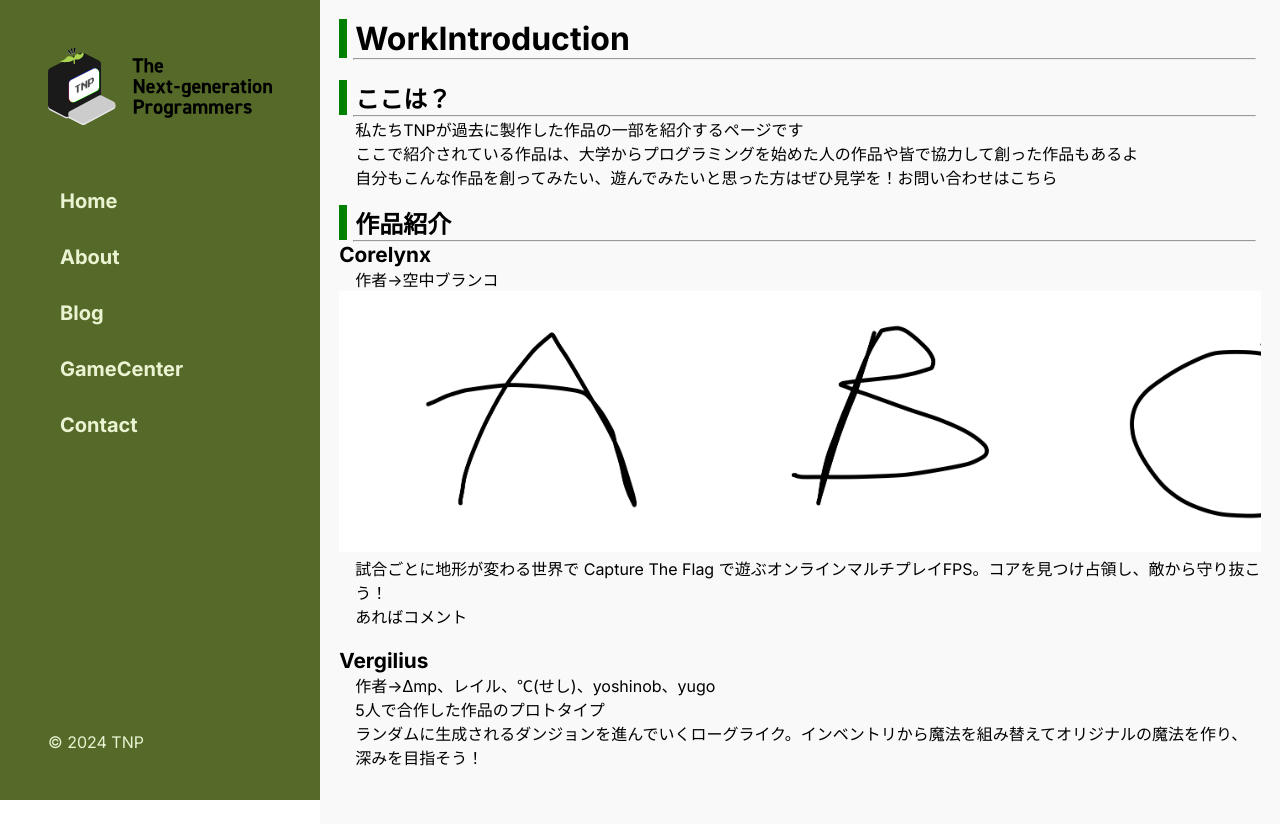
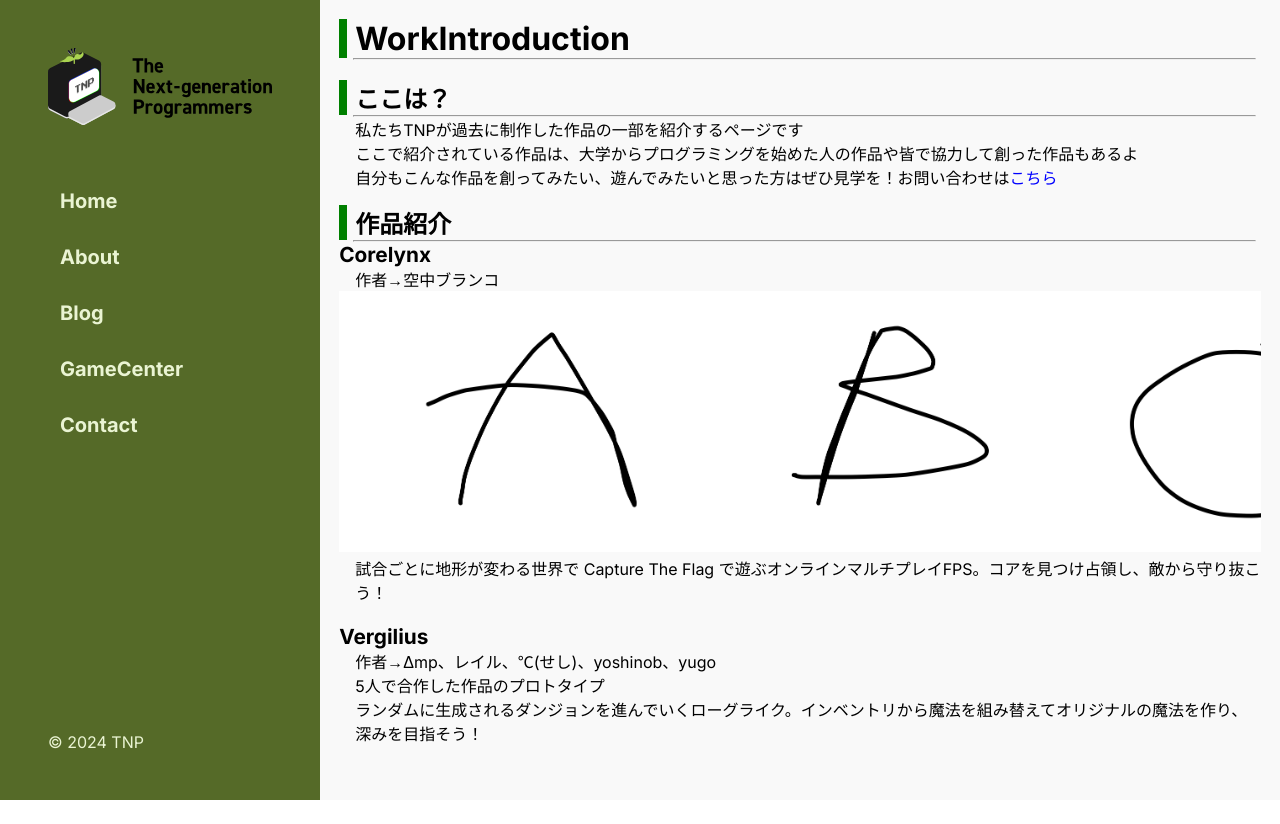
Before and after one commit to TNP-Coop-Homepage/tnp-homepage, a Next.js app: page /workIntroduction in a window 1280 px wide. After the commit the page ends 800 px from the top, so only its background shows below. Built offline with nearby package versions, Linux system fonts and the light colour scheme.

Commit message:
Fix some comments
指摘された点の修正

```diff
--- a/src/app/workIntroduction/page.module.css
+++ b/src/app/workIntroduction/page.module.css
@@ -44,10 +44,6 @@
     font-size: 1.5rem;
 }
 
-.BodySubHeader {
-    font-size: 1.3rem;
-}
-
 .BodyText {
     font-size: 1rem;
     white-space: pre-wrap;
@@ -57,17 +53,24 @@
     margin-left: 1rem;
 }
 
-.BodySubHeader {
-    font-size: 1.3rem;
+.LinkText:link {
+    color: blue;
+}
+
+.LinkText:active {
+    color: red;
+}
+
+.LinkText:hover {
+    color: red;
+}
+
+.LinkText:visited {
+    color: purple;
 }
 
 .ParagraphMargin {
     margin-bottom: 1rem;
-}
-
-.UnorderedList {
-    padding-left: 1.2rem;
-    margin-left: 1rem;
 }
 
 .HorizontalLine {
--- a/src/app/workIntroduction/page.tsx
+++ b/src/app/workIntroduction/page.tsx
@@ -1,3 +1,5 @@
+import Link from "next/link"
+
 import styles from "./page.module.css";
 import WorkIntroductionElement from "@/components/workIntrooductionElement/WorkIntroductionElement";
 import { GamePreviewImage } from "@/types/GamePreviewImage";
@@ -43,7 +45,7 @@ export default function WorkIntroduction() {
         authors: ["空中ブランコ"],
         images: images,
         explanation: "試合ごとに地形が変わる世界で Capture The Flag で遊ぶオンラインマルチプレイFPS。コアを見つけ占領し、敵から守り抜こう！",
-        comment: "あればコメント"
+        comment: null
     }
 
     const Vergilius: Work = {
@@ -67,13 +69,14 @@ export default function WorkIntroduction() {
                         <h2 className={styles.Header}>ここは？</h2>
                         <hr className={styles.HorizontalLine}></hr>
                         <p>
-                            私たちTNPが過去に製作した作品の一部を紹介するページです
+                            私たちTNPが過去に制作した作品の一部を紹介するページです
                         </p>
                         <p>
                             ここで紹介されている作品は、大学からプログラミングを始めた人の作品や皆で協力して創った作品もあるよ
                         </p>
                         <p>
-                            自分もこんな作品を創ってみたい、遊んでみたいと思った方はぜひ見学を！お問い合わせはこちら
+                            自分もこんな作品を創ってみたい、遊んでみたいと思った方はぜひ見学を！お問い合わせは
+                            <Link className={styles.LinkText} href={"/contact"}>こちら</Link>
                         </p>
                     </div>
                     <div className={styles.ParagraphMargin}>
--- a/src/components/workIntrooductionElement/BondAuthor.tsx
+++ /dev/null
@@ -1,8 +0,0 @@
-export default function BondAuthor(authors: string[]) {
-    var author = "";
-    for (let i = 0; i < authors.length; i++) {
-        if (author == "") author = authors[i];
-        else author = author + "、" + authors[i];
-    }
-    return author;
-}
--- a/src/components/workIntrooductionElement/GamePreviewImages.tsx
+++ b/src/components/workIntrooductionElement/GamePreviewImages.tsx
@@ -1,20 +1,15 @@
-"use client";
-
 import Image from "next/image"
 
 import styles from "./GamePreviewImages.module.css"
 import { GamePreviewImage } from "@/types/GamePreviewImage"
 
-export default function GamePreviewImages(images: GamePreviewImage[]){
-
-    const imageArray = Object.keys(images).map((src, i)=>{
-        return (<Image className={styles.GameImage} src={images[i].imageSrc} alt={images[i].displayName} width={images[i].width} height={images[i].height} key={i} />)
-    });
-
-    return(
+export default function GamePreviewImages(images: GamePreviewImage[]) {
+    return (
         <div className={styles.ImageBox}>
             {
-                imageArray
+                Object.keys(images).map((src, i) => {
+                    return (<Image className={styles.GameImage} src={images[i].imageSrc} alt={images[i].displayName} width={images[i].width} height={images[i].height} key={i} />)
+                })
             }
         </div>
     )
--- a/src/components/workIntrooductionElement/WorkIntroductionElement.tsx
+++ b/src/components/workIntrooductionElement/WorkIntroductionElement.tsx
@@ -2,8 +2,6 @@ import { Work } from "@/types/Work"
 import { GamePreviewImage } from "@/types/GamePreviewImage";
 import GamePreviewImages from "./GamePreviewImages"
 import styles from "./WorkIntroductionElement.module.css"
-import BondAuthor from "./BondAuthor";
-
 
 export default function WorkIntroductionElement(works: Work[]) {
 
@@ -12,9 +10,9 @@ export default function WorkIntroductionElement(works: Work[]) {
             <div key={i}>
                 <h1 className={styles.WorkTitle}>{works[i].title}</h1>
                 <p>
-                    作者-&gt;{BondAuthor(works[i].authors)}
+                    作者→{works[i].authors.join("、")}
                 </p>
-                {works[i].images ? <GamePreviewImages {...works[i].images}></GamePreviewImages> : null}
+                    {works[i].images ? <GamePreviewImages {...works[i].images}></GamePreviewImages> : null}
                 <p>
                     {works[i].explanation}
                 </p>
```
